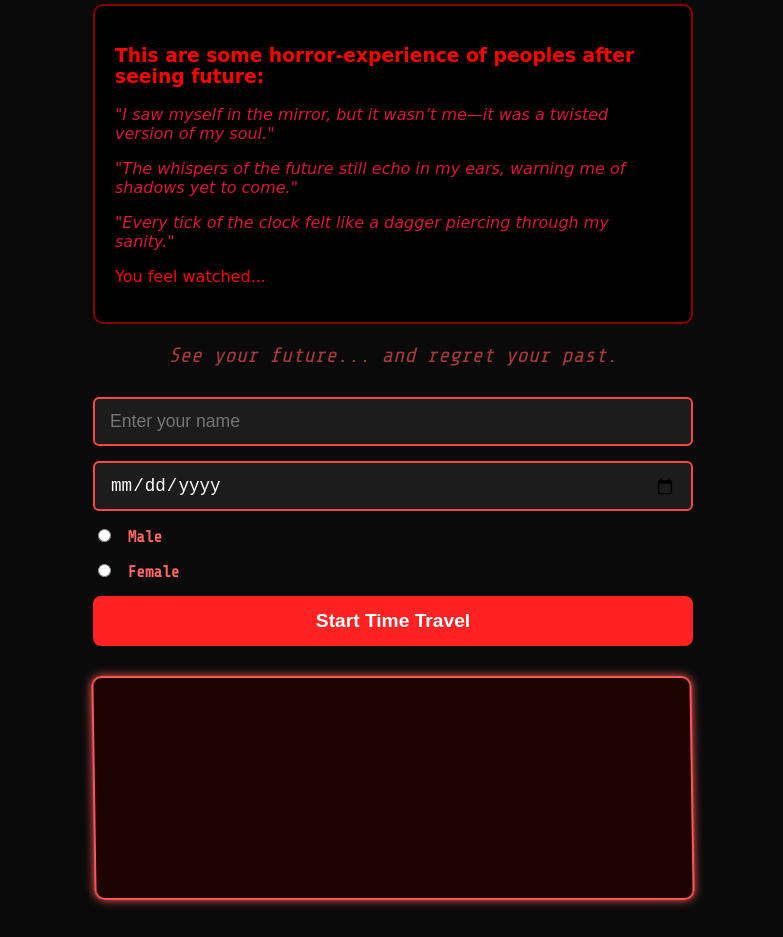
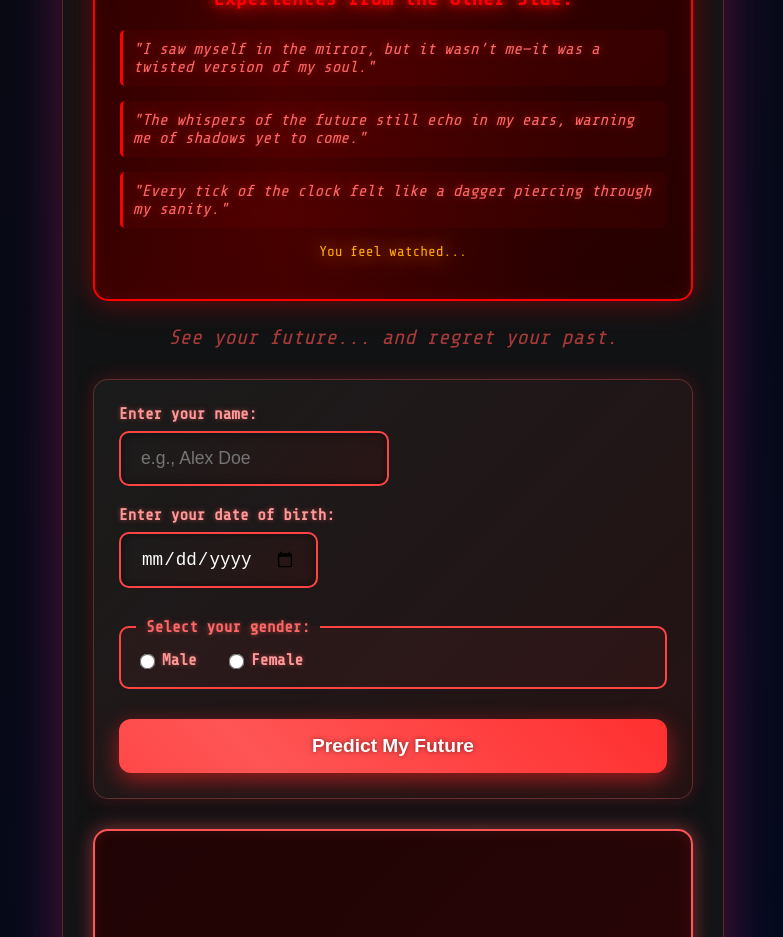
Before and after one commit to YashDate31/Future-Predictor, a plain HTML site: page index.html in a window 1280 px wide. Shown: the part 227-1164 px from the top of the page, without its empty margins (247-1030 px from the left). Drawn offline with nearby package versions, Linux system fonts and the light colour scheme.

Commit message:
major chnages  i logic index and css too

```diff
--- a/index.html
+++ b/index.html
@@ -3,48 +3,53 @@
 <head>
   <meta charset="UTF-8" />
   <meta name="viewport" content="width=device-width, initial-scale=1" />
-  <title>Time Machine Simulator</title>
+  <title>Future Predictor</title>
   <link href="https://fonts.googleapis.com/css2?family=Share+Tech+Mono&display=swap" rel="stylesheet">
   <link rel="stylesheet" href="styles.css">
-  <script src="script.js" defer></script>
 </head>
 <body>
   <div id="glitch-background" aria-hidden="true"></div>
 
-  <div class="container" role="main" aria-label="Time Machine Simulator Container">
-    <h1 class="title" data-text="TIME MACHINE SIMULATOR">
-      TIME MACHINE SIMULATOR
-      <span class="glitch-layer" aria-hidden="true">TIME MACHINE SIMULATOR</span>
-      <span class="glitch-layer" aria-hidden="true">TIME MACHINE SIMULATOR</span>
+  <div class="container" role="main" aria-label="Future Predictor Container">    <h1 class="title">
+      FUTURE PREDICTOR
     </h1>
-    <div class="horror-section">
-      <p class="horror-experience"><b><h3>  This are some horror-experience of  peoples after seeing future:</h2></b></p>
+    <section class="horror-section" aria-labelledby="horror-experiences-heading">
+      <h2 id="horror-experiences-heading" class="horror-experience-title">Experiences from the Other Side:</h2>
       <p class="horror-experience">"I saw myself in the mirror, but it wasn’t me—it was a twisted version of my soul."</p>
       <p class="horror-experience">"The whispers of the future still echo in my ears, warning me of shadows yet to come."</p>
       <p class="horror-experience">"Every tick of the clock felt like a dagger piercing through my sanity."</p>
       <p class="glitch-hint" aria-hidden="true">You feel watched...</p>
-    </div>
-    <div class="tagline">See your future... and regret your past.</div>
+    </section>
+    <p class="tagline">See your future... and regret your past.</p>
 
     <div id="homepageHorror" aria-live="polite" role="region" aria-label="Horror slogans and eerie sentences on homepage">
       <div id="homepageSlogan"></div>
       <div id="homepageSentence"></div>
     </div>
 
-    <form id="form" aria-label="Time machine input form">
-      <input type="text" id="name" placeholder="Enter your name" aria-required="true" aria-label="Your name" required />
-      <input type="date" id="dob" aria-required="true" aria-label="Your date of birth" required />
+    <form id="form" aria-label="Future prediction input form">
+      <div>
+        <label for="name">Enter your name:</label>
+        <input type="text" id="name" placeholder="e.g., Alex Doe" aria-required="true" required />
+      </div>
+      <div>
+        <label for="dob">Enter your date of birth:</label>
+        <input type="date" id="dob" aria-required="true" required />
+      </div>
 
-      <label><input type="radio" name="gender" value="male" required aria-checked="false" /> Male</label>
-      <label><input type="radio" name="gender" value="female" aria-checked="false" /> Female</label>
+      <fieldset class="gender-fieldset">
+        <legend>Select your gender:</legend>
+        <label><input type="radio" name="gender" value="male" required aria-checked="false" /> Male</label>
+        <label><input type="radio" name="gender" value="female" aria-checked="false" /> Female</label>
+      </fieldset>
 
-      <button type="submit" aria-label="Start time travel simulation">Start Time Travel</button>
+      <button type="submit" aria-label="Start future prediction">Predict My Future</button>
     </form>
 
     <div id="output" aria-live="polite" role="region" aria-label="Future prediction output"></div>
     <div id="disclaimer">This website is made for fun and entertainment purposes only. Do not take it seriously.</div>
 
-    <button onclick="location.href='shareexperi.html'" style="padding: 10px; border: none; border-radius: 5px; background-color: #ff4c4c; color: #fff; font-size: 1.2rem; cursor: pointer; margin-top: 20px;">Share Your Experience</button>
+    <button onclick="location.href='shareexperi.html'" class="share-button">Share Your Experience</button>
   </div>
 
   <script src="script.js" defer></script>
--- a/styles.css
+++ b/styles.css
@@ -1,5 +1,9 @@
 body {
-  background: #0a0a0a;
+
+
+  background: linear-gradient(135deg, #0a0a0a 0%, #1a0505 25%, #0a0a0a 50%, #050a1a 75%, #0a0a0a 100%);
+  background-size: 400% 400%;
+  animation: gradientShift 15s ease infinite;
   color: #f0f0f0;
   font-family: 'Share Tech Mono', monospace;
   padding: 20px;
@@ -8,21 +12,39 @@ body {
   overflow-x: hidden;
 }
 
+@keyframes gradientShift {
+  0% { background-position: 0% 50%; }
+  50% { background-position: 100% 50%; }
+  100% { background-position: 0% 50%; }
+}
+
 .container {
   max-width: 600px;
   width: 100%;
   margin: 0 auto;
+  background: rgba(20, 20, 20, 0.8);
+  backdrop-filter: blur(10px);
+  border-radius: 20px;
+  padding: 30px;
+  box-shadow: 0 0 50px rgba(255, 34, 34, 0.3),
+              0 0 100px rgba(34, 34, 255, 0.2),
+              inset 0 0 30px rgba(255, 255, 255, 0.05);
+  border: 1px solid rgba(255, 100, 100, 0.3);
 }
 
 h1.title {
   font-size: 2.8rem;
   text-align: center;
-  margin-bottom: 10px;
-  color: #ff2222;
-  text-shadow: 0 0 5px #ff2222aa, 0 0 10px #ff2222bb;
+  margin-bottom: 30px;
+  color: #ff4444;
   user-select: none;
-  position: relative;
-  animation: glitch 2s infinite;
+  font-weight: 700;
+}
+
+@keyframes titleGradient {
+  0% { background-position: 0% 50%; }
+  50% { background-position: 100% 50%; }
+  100% { background-position: 0% 50%; }
 }
 
 @keyframes glitch {
@@ -78,69 +100,164 @@ h1.title {
 form {
   display: flex;
   flex-direction: column;
-  gap: 15px;
+  gap: 20px;
   margin-bottom: 30px;
+  padding: 25px;
+  background: linear-gradient(135deg, rgba(30, 30, 30, 0.8), rgba(50, 20, 20, 0.6));
+  border-radius: 15px;
+  border: 1px solid rgba(255, 100, 100, 0.3);
+  box-shadow: 0 0 20px rgba(255, 50, 50, 0.2);
 }
 
 input[type="text"],
 input[type="date"] {
-  padding: 12px 15px;
-  border-radius: 6px;
+  padding: 15px 20px;
+  border-radius: 10px;
   border: 2px solid #ff4444;
-  background: #1c1c1c;
+  background: linear-gradient(135deg, #1c1c1c, #2a1515);
   color: #fff;
   font-size: 1.1rem;
-  transition: border-color 0.3s ease;
+  transition: all 0.3s ease;
+  box-shadow: inset 0 0 10px rgba(0, 0, 0, 0.5);
 }
 
 input[type="text"]:focus,
 input[type="date"]:focus {
   border-color: #ff7777;
   outline: none;
+  box-shadow: 0 0 15px rgba(255, 119, 119, 0.5),
+              inset 0 0 10px rgba(0, 0, 0, 0.5);
+  transform: scale(1.02);
 }
 
 label {
+  color: #ff9999;
+  font-weight: 600;
+  user-select: none;
+  text-shadow: 0 0 5px rgba(255, 100, 100, 0.5);
+  margin-bottom: 8px;
+  display: block;
+}
+
+.gender-fieldset {
+  border: 2px solid #ff4444;
+  border-radius: 10px;
+  padding: 15px;
+  background: rgba(255, 68, 68, 0.05);
+  margin: 10px 0;
+}
+
+.gender-fieldset legend {
   color: #ff6666;
   font-weight: 600;
-  user-select: none;
+  padding: 0 10px;
+  text-shadow: 0 0 5px rgba(255, 100, 100, 0.5);
+}
+
+.gender-fieldset label {
+  display: inline-flex;
+  align-items: center;
+  margin-right: 20px;
+  margin-bottom: 0;
+  cursor: pointer;
+  transition: color 0.3s ease;
+}
+
+.gender-fieldset label:hover {
+  color: #ffaaaa;
 }
 
 input[type="radio"] {
   margin-right: 8px;
   accent-color: #ff4444;
   cursor: pointer;
+  transform: scale(1.2);
 }
 
 button {
-  padding: 14px 0;
-  border-radius: 8px;
+  padding: 16px 0;
+  border-radius: 12px;
   border: none;
-  background: #ff2222;
+  background: linear-gradient(45deg, #ff2222, #ff5555, #ff2222);
+  background-size: 200% 200%;
   color: #fff;
   font-size: 1.2rem;
   font-weight: 700;
   cursor: pointer;
-  transition: background 0.3s ease;
+  transition: all 0.3s ease;
   user-select: none;
+  text-shadow: 0 0 5px rgba(0, 0, 0, 0.5);
+  box-shadow: 0 5px 15px rgba(255, 34, 34, 0.4);
+  animation: buttonPulse 3s ease-in-out infinite;
+}
+
+@keyframes buttonPulse {
+  0%, 100% {
+    box-shadow: 0 5px 15px rgba(255, 34, 34, 0.4);
+    background-position: 0% 50%;
+  }
+  50% {
+    box-shadow: 0 8px 25px rgba(255, 34, 34, 0.6);
+    background-position: 100% 50%;
+  }
 }
 
 button:hover {
-  background: #ff5555;
+  background: linear-gradient(45deg, #ff5555, #ff7777, #ff5555);
+  transform: translateY(-2px);
+  box-shadow: 0 8px 25px rgba(255, 85, 85, 0.6);
+}
+
+.share-button {
+  background: linear-gradient(45deg, #6a0dad, #9370db, #6a0dad);
+  background-size: 200% 200%;
+  box-shadow: 0 5px 15px rgba(106, 13, 173, 0.4);
+  margin-top: 20px;
+}
+
+.share-button:hover {
+  background: linear-gradient(45deg, #8a2be2, #ba55d3, #8a2be2);
+  box-shadow: 0 8px 25px rgba(138, 43, 226, 0.6);
 }
 
 #output {
-  background: #220000cc;
-  padding: 25px 20px;
-  border-radius: 10px;
+  background: linear-gradient(135deg, #220000cc, #330000aa, #220000cc);
+  background-size: 200% 200%;
+  animation: outputBgShift 6s ease infinite;
+  padding: 30px 25px;
+  border-radius: 15px;
   min-height: 170px;
   font-size: 1.1rem;
-  line-height: 1.5;
+  line-height: 1.6;
   white-space: pre-line;
   color: #ffdddd;
   user-select: text;
   border: 2px solid #ff5555;
-  box-shadow: 0 0 10px #ff5555;
-  animation: glitchBox 3s infinite alternate;
+  box-shadow: 0 0 20px rgba(255, 85, 85, 0.5),
+              inset 0 0 15px rgba(255, 100, 100, 0.1);
+  position: relative;
+  overflow: hidden;
+}
+
+#output::before {
+  content: '';
+  position: absolute;
+  top: 0;
+  left: -100%;
+  width: 100%;
+  height: 100%;
+  background: linear-gradient(90deg, transparent, rgba(255, 85, 85, 0.1), transparent);
+  animation: outputSweep 5s infinite;
+}
+
+@keyframes outputBgShift {
+  0%, 100% { background-position: 0% 50%; }
+  50% { background-position: 100% 50%; }
+}
+
+@keyframes outputSweep {
+  0% { left: -100%; }
+  100% { left: 100%; }
 }
 
 @keyframes glitchBox {
@@ -181,13 +298,47 @@ button:hover {
 }
 
 .horror-section {
-  background-color: black;
-  color: red;
-  font-family: 'Creepster', cursive;
-  padding: 20px;
-  border: 2px solid darkred;
-  border-radius: 10px;
-  margin: 20px 0;
+  background: linear-gradient(135deg, #1a0000, #330000, #1a0000);
+  background-size: 200% 200%;
+  animation: horrorBgShift 8s ease infinite;
+  color: #ff3333;
+  padding: 25px;
+  border: 2px solid #ff0000;
+  border-radius: 15px;
+  margin: 25px 0;
+  box-shadow: 0 0 30px rgba(255, 0, 0, 0.4),
+              inset 0 0 20px rgba(255, 50, 50, 0.1);
+  position: relative;
+  overflow: hidden;
+}
+
+.horror-section::before {
+  content: '';
+  position: absolute;
+  top: 0;
+  left: -100%;
+  width: 100%;
+  height: 100%;
+  background: linear-gradient(90deg, transparent, rgba(255, 0, 0, 0.1), transparent);
+  animation: horrorSweep 4s infinite;
+}
+
+@keyframes horrorBgShift {
+  0%, 100% { background-position: 0% 50%; }
+  50% { background-position: 100% 50%; }
+}
+
+@keyframes horrorSweep {
+  0% { left: -100%; }
+  100% { left: 100%; }
+}
+
+.horror-experience-title {
+  color: #ff0000;
+  text-shadow: 0 0 10px #ff0000, 0 0 20px #ff3333;
+  margin-bottom: 20px;
+  font-size: 1.3rem;
+  text-align: center;
 }
 
 .horror-section ul {
@@ -202,7 +353,38 @@ button:hover {
 
 .horror-experience {
   font-style: italic;
-  color: crimson;
-  margin-top: 10px;
-  text-shadow: 1px 1px 3px black;
+  color: #ff6666;
+  margin: 15px 0;
+  text-shadow: 2px 2px 8px rgba(0, 0, 0, 0.8), 0 0 10px #ff3333;
+  padding: 10px;
+  border-left: 3px solid #ff0000;
+  background: rgba(255, 0, 0, 0.05);
+  border-radius: 5px;
+  transition: all 0.3s ease;
+  position: relative;
 }
+
+.horror-experience:hover {
+  background: rgba(255, 0, 0, 0.1);
+  transform: translateX(5px);
+  border-left-color: #ff3333;
+}
+
+.glitch-hint {
+  color: #ffaa00;
+  text-align: center;
+  font-size: 0.9rem;
+  animation: ghostlyFlicker 2s ease-in-out infinite;
+  text-shadow: 0 0 10px #ffaa00;
+}
+
+@keyframes ghostlyFlicker {
+  0%, 100% {
+    opacity: 0.6;
+    text-shadow: 0 0 10px #ffaa00;
+  }
+  50% {
+    opacity: 1;
+    text-shadow: 0 0 20px #ffaa00, 0 0 30px #ff6666;
+  }
+}
```
Also changed, not shown: script.js (+26 -0 lines).
